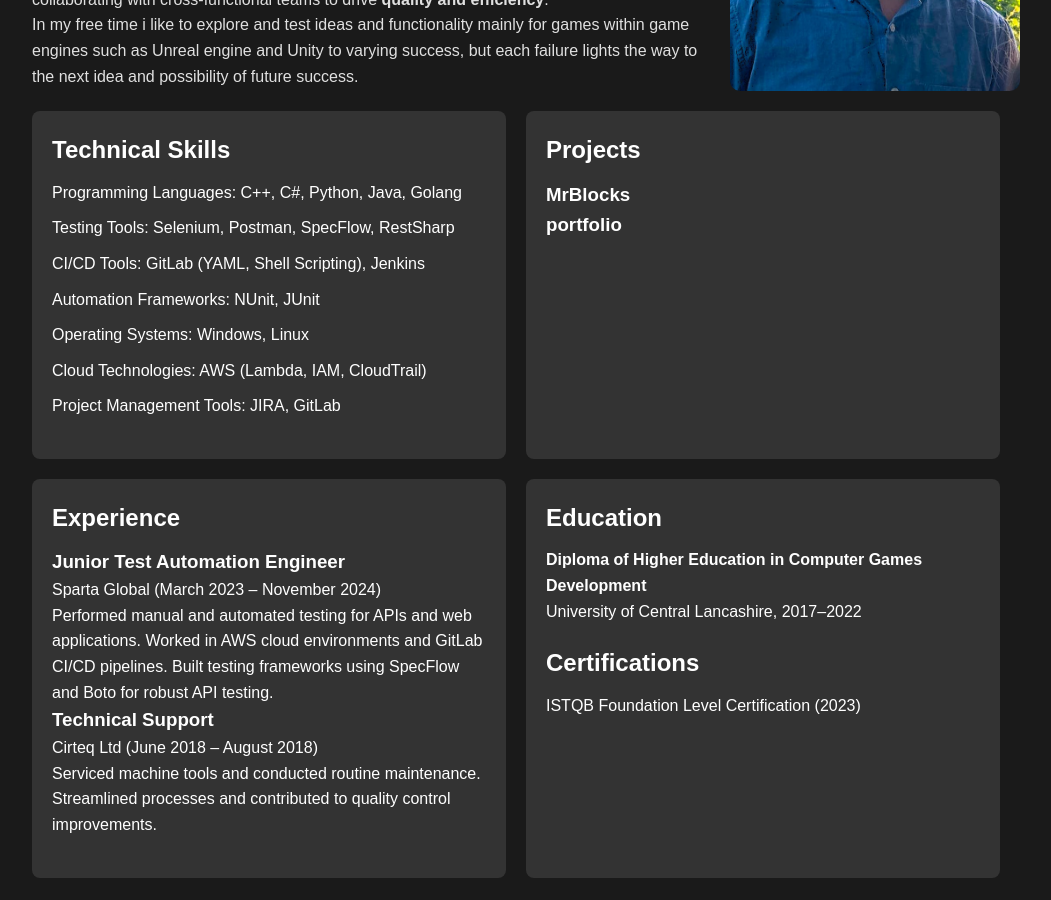
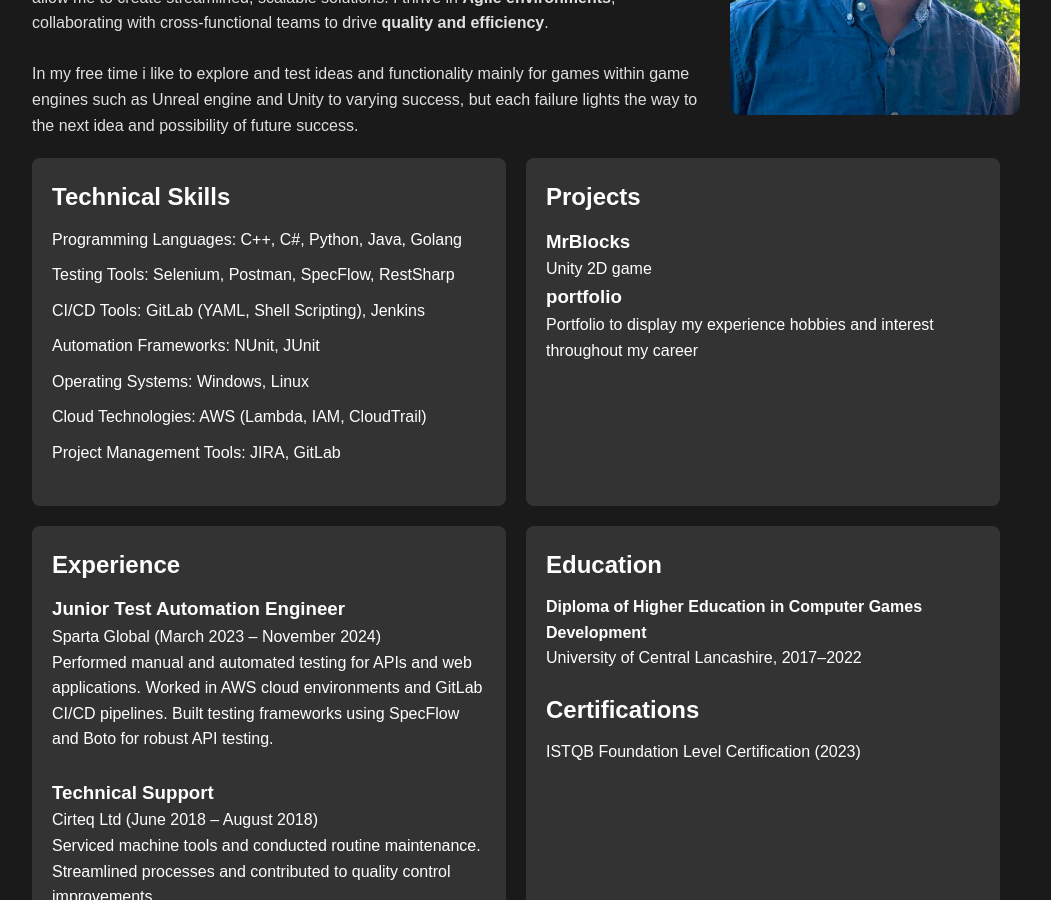
Before and after one commit to AaronL-98/AaronL-98.github.io, a Jekyll site: the page built from index.md, in a window 1280 px wide and 900 px high, scrolled down 430 px. Shown: the whole window, without its empty margins (124-1175 px from the left). Built offline with Jekyll 4.4.1, drawn with Linux system fonts in a browser that asks for light colours.

Commit message:
fix: add line breaks to increase content seperation and clarity

```diff
--- a/_layouts/index.html
+++ b/_layouts/index.html
@@ -11,7 +11,7 @@ css: "/assets/css/index.css"
       <div class="column-full">
         <section class="about-section">
           <div class="about-content">
-          {{ content }}
+          {{ content | markdownify }}
           </div>
           <div class="about-photo">
             <img src="/assets/img/profile.jpg" alt="Aaron Lewis">
@@ -54,6 +54,7 @@ css: "/assets/css/index.css"
             <h3>{{ job.role }}</h3>
             <p>{{ job.company }} ({{ job.dates }})</p>
             <p>{{ job.description }}</p>
+            <br>
           </div>
           {% endfor %}
         </section>
--- a/_projects/MrBlocks.md
+++ b/_projects/MrBlocks.md
@@ -1,6 +1,7 @@
 ---
 layout: project_overview
 title: MrBlocks
+description: Unity 2D game
 content_type: overview_project
 project: MrBlocks
 css: "/assets/css/project-overview.css"
--- a/_projects/portolio-project.md
+++ b/_projects/portolio-project.md
@@ -1,6 +1,7 @@
 ---
 layout: project_overview
 title: portfolio
+description: Portfolio to display my experience hobbies and interest throughout my career
 content_type: overview_project
 project: portfolio
 css: "/assets/css/project-overview.css"
--- a/index.md
+++ b/index.md
@@ -9,7 +9,11 @@ css: "/assets/css/index.css"
 # Introduction
 Welcome to my portfolio site. I’m Aaron Lewis, a curretly a **Test Automation Engineer** specializing in building **testing frameworks**, **CI/CD pipelines** and very passionate about **Games and Game Development**. My expertise spans across **C++, C#, Java, and Python**, with a strong background in cloud services like **AWS** and development workflows using **GitLab CI/CD**.
 
+<br>
+
 ### About Me
 I am a software engineer with a background in **game development, automation testing, and DevOps**. My skills in **test automation frameworks, API testing, and cloud environments** allow me to create streamlined, scalable solutions. I thrive in **Agile environments**, collaborating with cross-functional teams to drive **quality and efficiency**.
 
+<br>
+
 In my free time i like to explore and test ideas and functionality mainly for games within game engines such as Unreal engine and Unity to varying success, but each failure lights the way to the next idea and possibility of future success.
```
